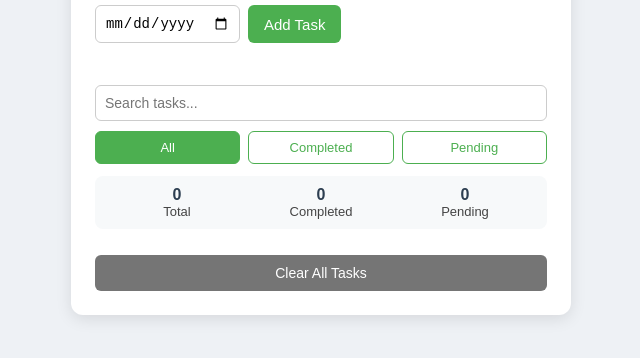
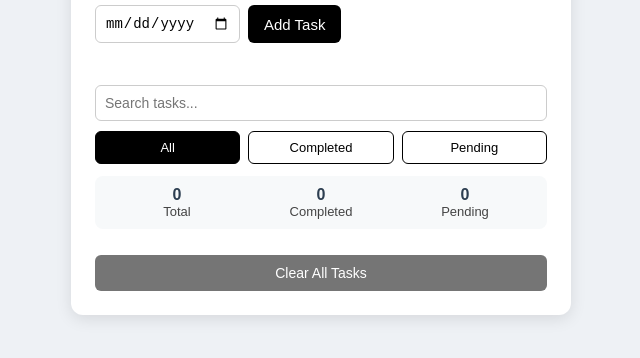
Before and after one commit to Kshitiz06-Coder/Training, a plain HTML site: page Classes/To-Do App/index.html in a window 1280 px wide. Shown: the part 134-492 px from the top of the page, without its empty margins (319-959 px from the left). Drawn offline with Linux system fonts and the light colour scheme.

Commit message:
Updated App

```diff
--- a/Classes/To-Do App/style.css
+++ b/Classes/To-Do App/style.css
@@ -53,7 +53,7 @@ input#dueDateInput {
 }
 #addBtn {
   padding: 10px 16px;
-  background: #4caf50;
+  background: #000000;
   color: white;
   border: none;
   border-radius: 6px;
@@ -61,7 +61,7 @@ input#dueDateInput {
   font-size: 15px;
 }
 #addBtn:hover {
-  background: #43a047;
+  background: #000000;
 }
 
 #errorMsg {
@@ -90,15 +90,15 @@ input#dueDateInput {
 .filter-btn {
   flex: 1;
   padding: 8px;
-  border: 1px solid #4caf50;
+  border: 1px solid #000000;
   background: #fff;
-  color: #4caf50;
+  color: #000000;
   border-radius: 6px;
   cursor: pointer;
   font-size: 13px;
 }
 .filter-btn.active {
-  background: #4caf50;
+  background: #000000;
   color: #fff;
 }
 
@@ -147,7 +147,7 @@ li.task-item.priority-Medium {
   border-left-color: #fb8c00;
 }
 li.task-item.priority-Low {
-  border-left-color: #43a047;
+  border-left-color: #000000;
 }
 
 li.task-item.hidden {
@@ -178,7 +178,7 @@ li.task-item.hidden {
   color: #fb8c00;
 }
 .task-meta .priority-tag.Low {
-  color: #43a047;
+  color: #000000;
 }
 
 .overdue {
```
